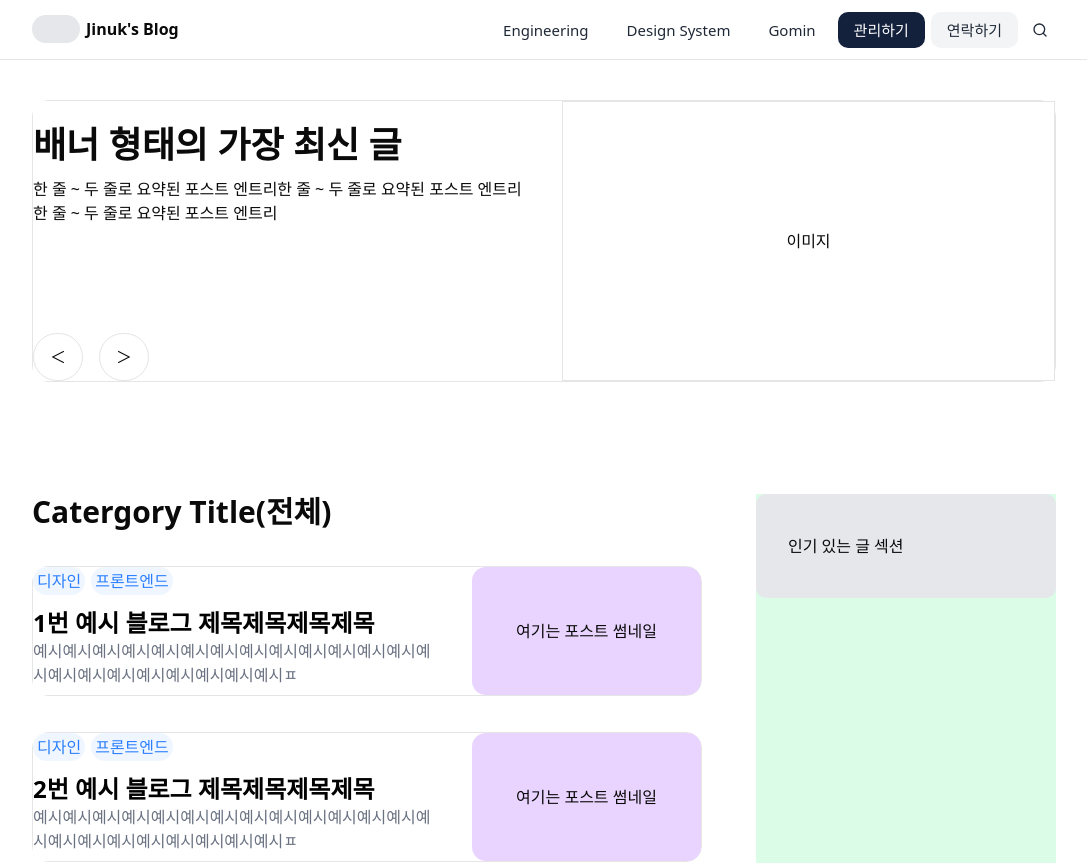
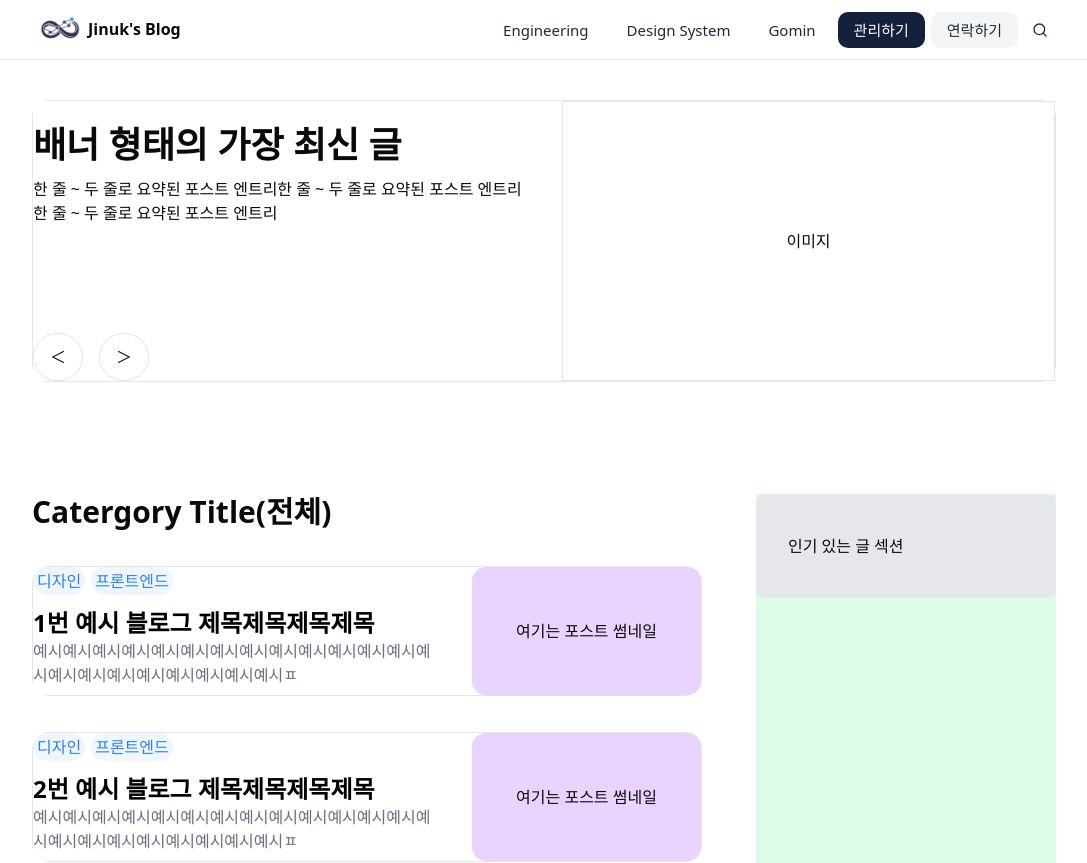
Before and after one commit to JungCoco/Blog, a React (Vite) app in the folder apps/blog/: page / in a window 1280 px wide. Shown: the top 863 px of the page, without its empty margins (96-1183 px from the left). Built offline with nearby package versions, Linux system fonts and the light colour scheme.

Commit message:
feat(blog): 네비게이션에 로고 이미지 적용
- public/images/logo.png 로고 파일 추가
- navigation.tsx에서 placeholder를 실제 로고 이미지로 교체

```diff
--- a/apps/blog/src/components/pages/navigation.tsx
+++ b/apps/blog/src/components/pages/navigation.tsx
@@ -20,11 +20,9 @@
     return (
         <header className="flex items-stretch sticky top-0 px-10 py-2.5 h-15 border-b z-50 bg-white">
             <nav className="flex justify-between max-w-5xl mx-auto w-full">
-                {/* 로고 + 블로그 이름: 나중에는 두 개가 한 번에 이미지로 로드되도록 */}
-                <div className="flex gap-1.5 items-center pb-0.5">
-                    {/* 로고 이미지 예시 */}
-                    <span className="bg-gray-200 rounded-full w-12 h-7"></span>
-                    {/* 블로그 이름 */}
+                {/* 로고 + 블로그 이름 */}
+                <div className="flex items-center pb-0.5">
+                    <img src="/images/logo.png" alt="Logo" className="h-14 object-contain" />
                     <h3 className="flex font-semibold">Jinuk's Blog</h3>
                 </div>
 
```
Also changed, not shown: apps/blog/public/fonts/PretendardVariable.woff2 (renamed from apps/blog/src/public/fonts/PretendardVariable.woff2), apps/blog/public/images/logo.png (added).
